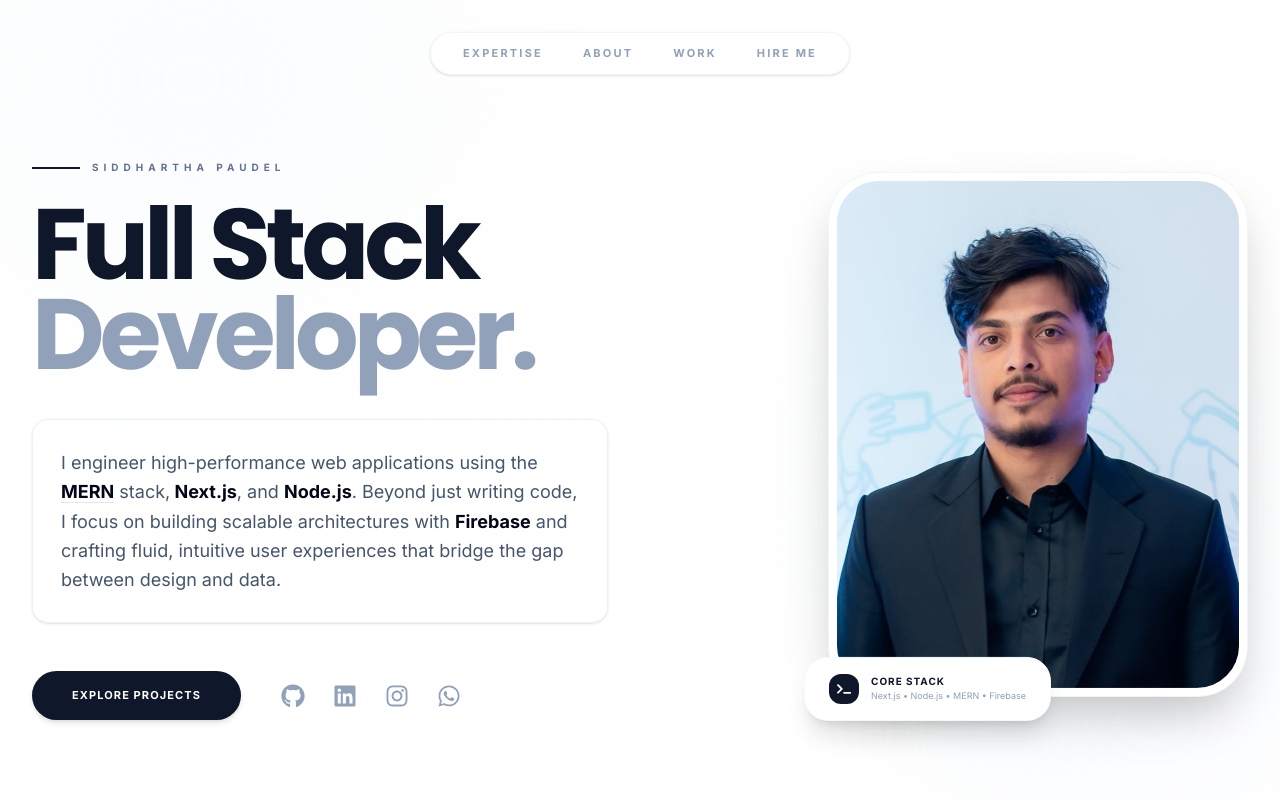
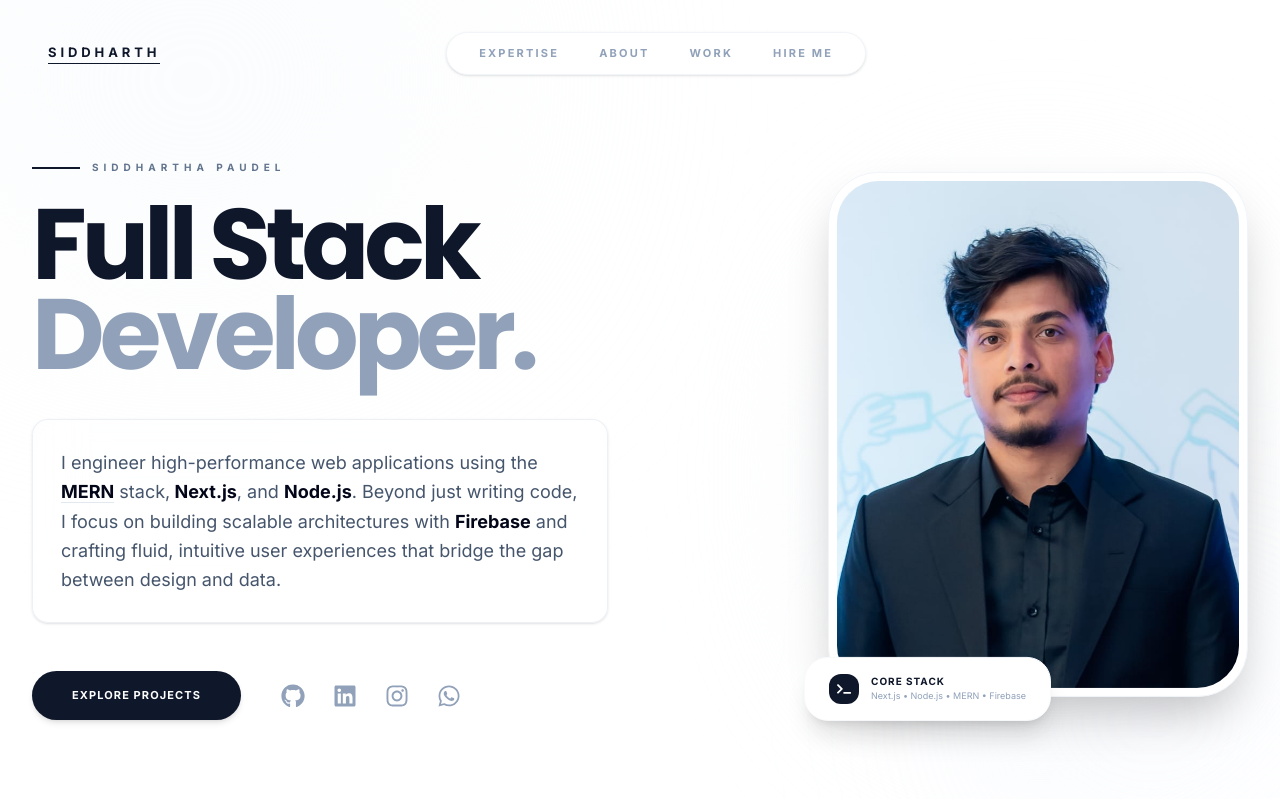
Before and after one commit to SiddharthPaudel/Portfolio, a React (Vite) app: page / in a window 1280 px wide. Shown: the top 799 px of the page. Built offline with nearby package versions, Linux system fonts and the light colour scheme.

Commit message:
added changes

```diff
--- a/index.html
+++ b/index.html
@@ -2,9 +2,10 @@
 <html lang="en">
   <head>
     <meta charset="UTF-8" />
-    <link rel="icon" type="image/svg+xml" href="/vite.svg" />
+    <link rel="icon" type="image/png" href="/sid.png" />
     <meta name="viewport" content="width=device-width, initial-scale=1.0" />
-    <title>my-porfolio</title>
+
+    <title>Siddharth | Full Stack Developer</title>
   </head>
   <body>
     <div id="root"></div>
--- a/src/components/Header.jsx
+++ b/src/components/Header.jsx
@@ -19,11 +19,15 @@ const Header = memo(() => {
       const sectionIds = ["skills", "about", "projects", "contact"];
       let currentSection = "home";
 
+      if (window.scrollY < 100) {
+        setActiveSection("home");
+        return;
+      }
+
       for (const id of sectionIds) {
         const section = document.getElementById(id);
         if (section) {
           const rect = section.getBoundingClientRect();
-          // Detects if section is in the focal area of the screen
           if (rect.top <= 200 && rect.bottom >= 200) {
             currentSection = id;
             break;
@@ -38,14 +42,39 @@ const Header = memo(() => {
     return () => window.removeEventListener("scroll", handleScroll);
   }, []);
 
+  const scrollToTop = (e) => {
+    e.preventDefault();
+    window.scrollTo({ top: 0, behavior: "smooth" });
+    window.history.pushState(null, "", "#home");
+    setActiveSection("home");
+  };
+
   return (
     <LazyMotion features={domAnimation}>
+      {/* Root Header Tag */}
       <m.header
         initial={{ y: -20, opacity: 0 }}
         animate={{ y: 0, opacity: 1 }}
         transition={{ duration: 0.8, ease: [0.22, 1, 0.36, 1] }}
-        className="fixed top-8 left-0 right-0 z-[100] flex justify-center pointer-events-none"
+        className="fixed top-8 left-0 right-0 z-[100] flex justify-center px-6 md:px-12 pointer-events-none"
       >
+        <div className="flex items-center justify-between w-full max-w-7xl">
+
+          {/* LEFT SIDE: NAME / LOGO */}
+          <div className="pointer-events-auto">
+            <a
+              href="#home"
+              onClick={scrollToTop}
+              className="group flex flex-col"
+            >
+              <span className="text-[13px] font-black uppercase tracking-[0.3em] text-slate-900 transition-colors">
+                Siddharth
+              </span>
+              <div className={`h-[1px] bg-slate-900 transition-all duration-500 ${activeSection === 'home' ? 'w-full' : 'w-0 group-hover:w-full'}`} />
+            </a>
+          </div>
+
+          {/* CENTER: NAVIGATION ISLAND */}
           <nav
             className={`pointer-events-auto flex items-center gap-6 md:gap-10 px-8 py-3 rounded-full border transition-all duration-500 ${
               isScrolled
@@ -68,7 +97,6 @@ const Header = memo(() => {
                 >
                   {item.label}
 
-                {/* Active Indicator (The Black Dot) */}
                   <AnimatePresence>
                     {isActive && (
                       <m.div
@@ -85,7 +113,12 @@ const Header = memo(() => {
               );
             })}
           </nav>
+
+          {/* RIGHT SIDE: BALANCER */}
+          <div className="hidden md:block w-[80px]" />
+        </div>
       </m.header>
+      {/* Corrected the closing tag above to match <m.header> */}
     </LazyMotion>
   );
 });
```
Also changed, not shown: public/sid.png (added). Lines whose indentation alone changed are shown as unchanged.
